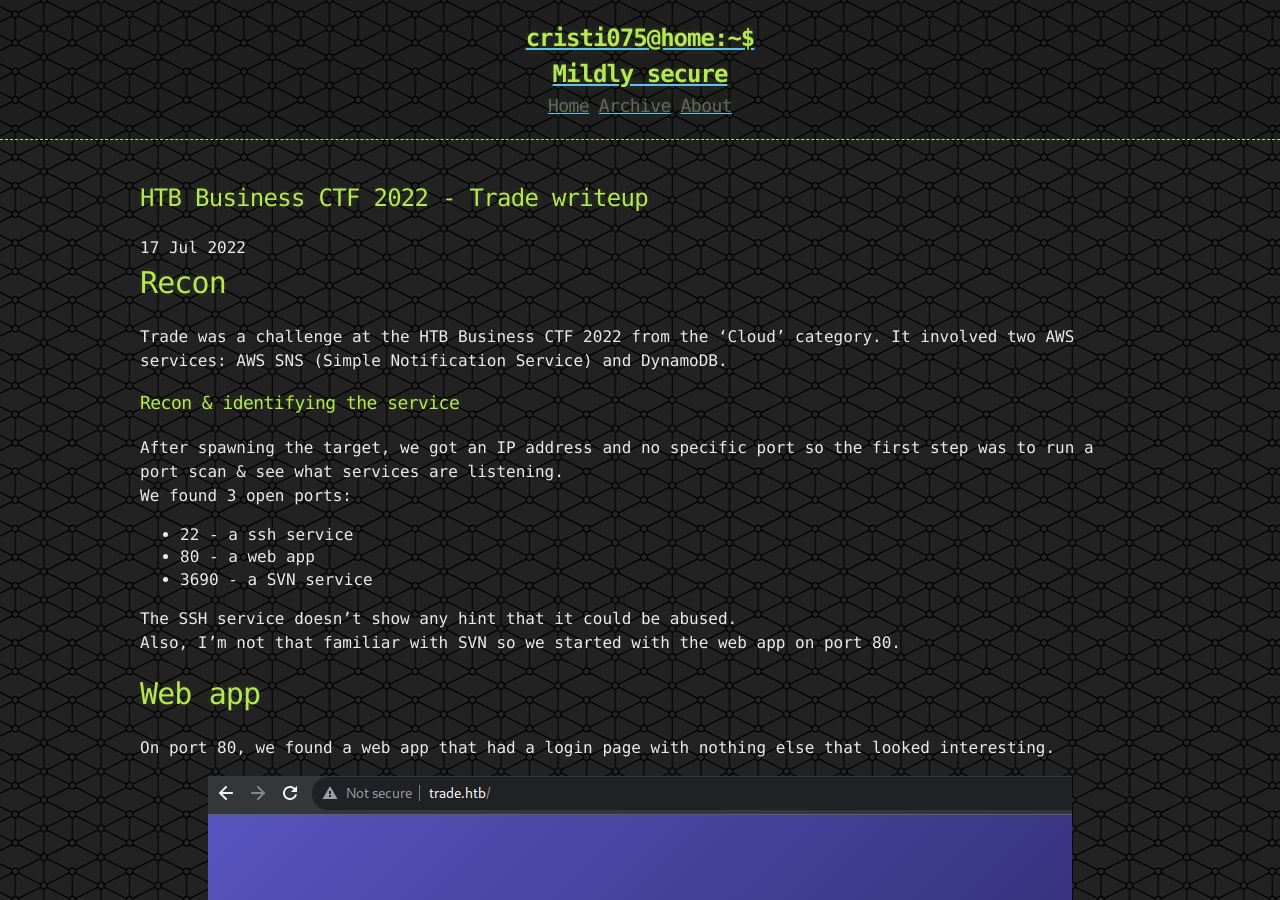
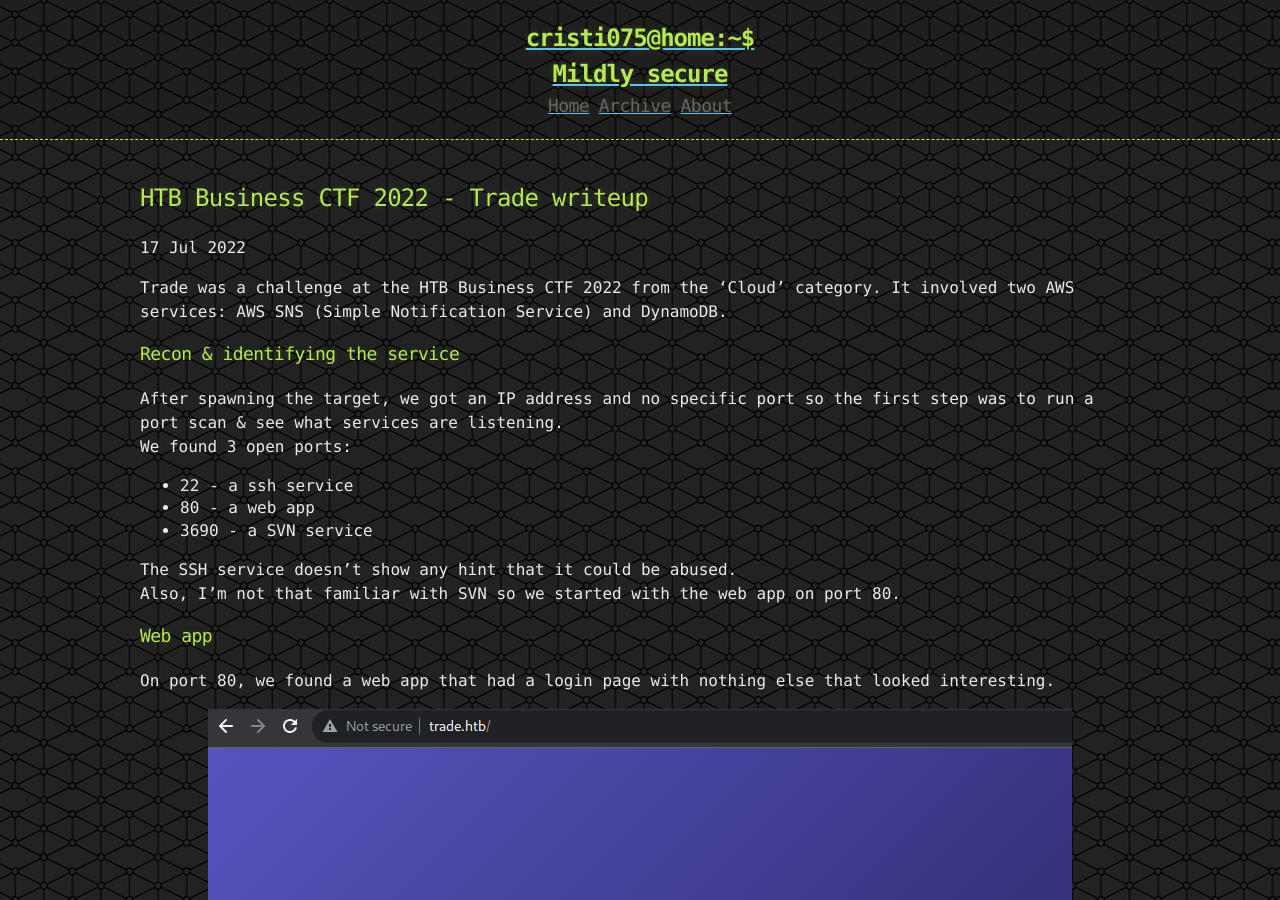
Before and after one commit to Cristi075/cristi075.github.io, a Jekyll site: the page built from _posts/2022-07-17-HTB Business CTF 2022- Trade writeup.markdown, in a window 1280 px wide and 900 px high. Built offline with Jekyll 4.4.1, drawn with Linux system fonts in a browser that asks for light colours.

Commit message:
Fix headings for Trade writeup

```diff
--- a/_posts/2022-07-17-HTB Business CTF 2022- Trade writeup.markdown
+++ b/_posts/2022-07-17-HTB Business CTF 2022- Trade writeup.markdown
@@ -6,7 +6,6 @@
 summary: Writeup for the Trade challenge from HTB's Business CTF from 2022. This challenge involved interacting with and exploiting two AWS services (AWS SNS and DynamoDB)
 ---
 
-# Recon
 
 Trade was a challenge at the HTB Business CTF 2022 from the 'Cloud' category. It involved two AWS services: AWS SNS (Simple Notification Service) and DynamoDB.
 
@@ -21,7 +20,7 @@
 The SSH service doesn't show any hint that it could be abused.
 Also, I'm not that familiar with SVN so we started with the web app on port 80.
 
-# Web app
+### Web app
 
 On port 80, we found a web app that had a login page with nothing else that looked interesting.
 
@@ -30,7 +29,7 @@
 We started gobuster and tried to enumerate this app but we didn't find anything interesting that way.
 While the enumeration was running, we looked at the SVN port.
 
-# SVN repo, user credentials
+### SVN repo, user credentials
 
 SVN is a version control system. It is similar to git, just not as popular :)
 We can use the SVN client to look at the repositories that are hosted on that server.
@@ -55,7 +54,7 @@
 Among other methods of delivering messages, AWS SNS can send notifications through email or SMS.
 Because of this, SNS seems like a good candidate for sending that OTP to the user.
 
-# Obtaining AWS Credentials
+### Obtaining AWS Credentials
 
 Before we can try doing anything with SNS, we need AWS credentials.
 The sns.py script had two constants that were used for the credentials but they were removed.
@@ -76,7 +75,7 @@
 Most of the sns.py file is identical to the current one with a major difference: in the old revision, the credentials are stored in the script.
 Now we can use those credentials to access the AWS services.
 
-# AWS SNS and obtaining the OTP
+### AWS SNS and obtaining the OTP
 
 I already had AWS cli installed from some previous CTFs. But if you don't have it, you can take a look at their [Installation guide](https://docs.aws.amazon.com/cli/latest/userguide/getting-started-install.html).
 
@@ -130,7 +129,7 @@
 
 And we receive the OTP in a message from SNS. We can use that for logging in.
 
-# Fuzzing the webapp
+### Fuzzing the webapp
 
 The webapp is a "store" that allows you to buy access into companies.
 However, none of the UI elements do anything so we're probably not going to find anything useful here.
@@ -156,7 +155,7 @@
 I also found out that I can get the same kind of error by using a payload that contains double quotes.
 This means that the JSON string might be controllable by the user.
 
-# DynamoDB injection
+### DynamoDB injection
 
 Judging by the format of the JSON payload, it is probably a ScanFilter for DynamoDB.
 There are some cases where these payloads are injectable.
@@ -206,7 +205,7 @@
 ![Injection result]({{site.baseurl}}/assets/img/HTB_Business_CTF_2022/trade/injection_result.png){: .center-image}
 
 
-# Getting the flag
+### Getting the flag
 
 Since we have an ssh service on this server, the first thing that we'll try is to try using those credentials to login using ssh.
 
```
